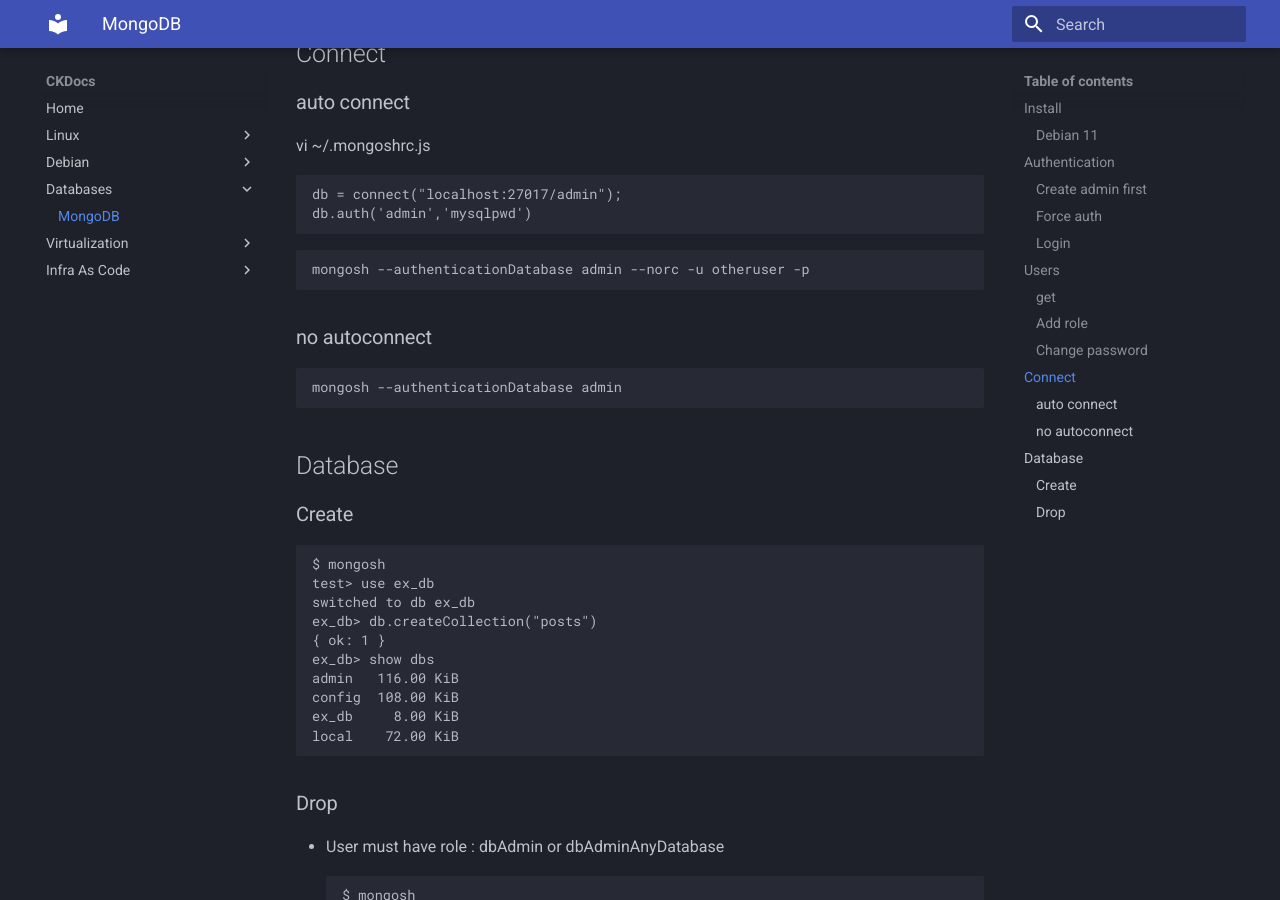
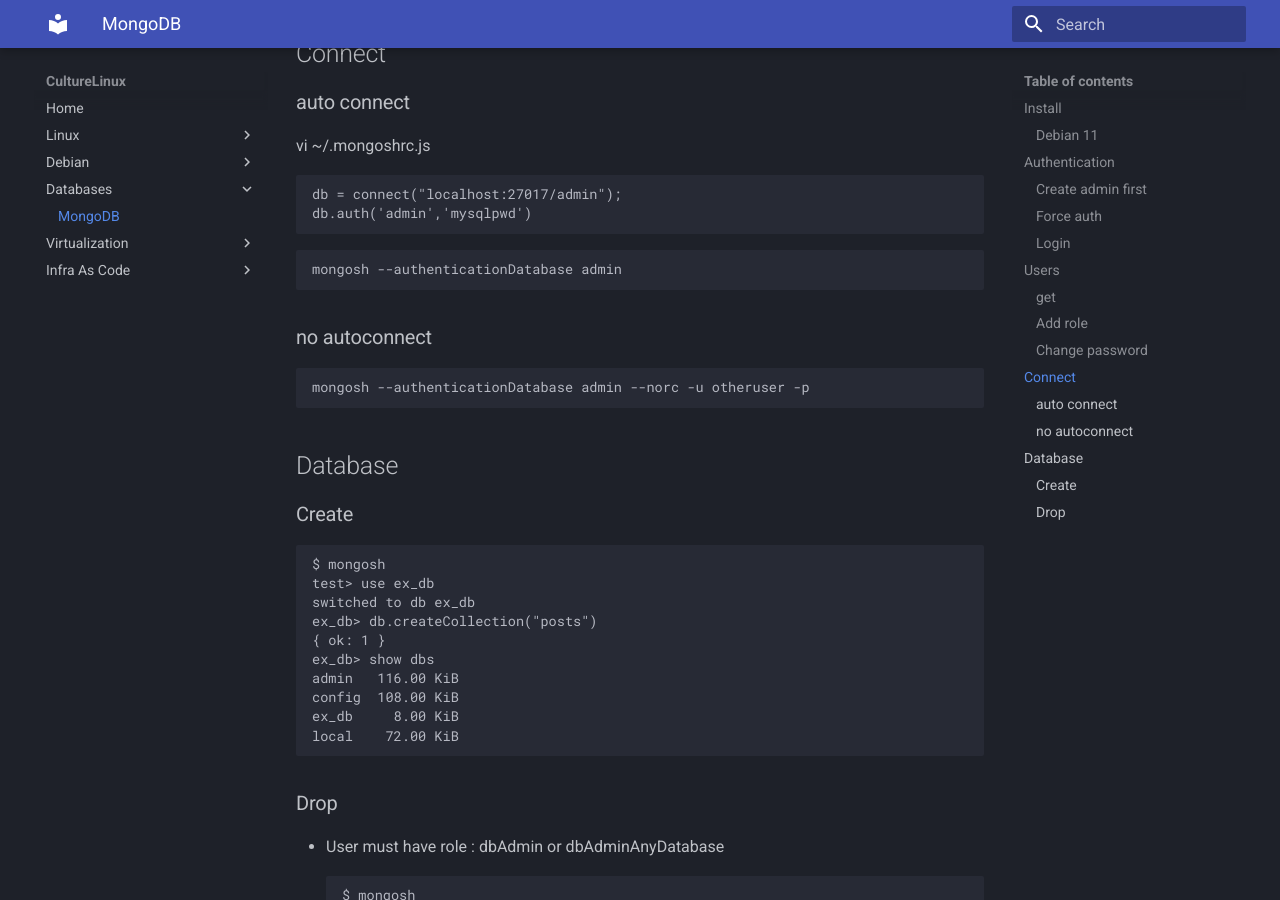
Before and after one commit to cyklodev/culturelinux, an MkDocs documentation site: the page built from docs/databases/mongodb.md, in a window 1280 px wide and 900 px high, scrolled down 2612 px. Built offline with MkDocs 1.6.1 and Material for MkDocs 9.7.7, drawn with Linux system fonts in a browser that asks for light colours.

Commit message:
fix title

````diff
--- a/docs/databases/mongodb.md
+++ b/docs/databases/mongodb.md
@@ -117,12 +117,12 @@
 ```
 
 ```
-mongosh --authenticationDatabase admin --norc -u otheruser -p
+mongosh --authenticationDatabase admin
 ```
 
 ### no autoconnect
 ```
-mongosh --authenticationDatabase admin
+mongosh --authenticationDatabase admin --norc -u otheruser -p
 ```
 
 
--- a/mkdocs.yml
+++ b/mkdocs.yml
@@ -1,5 +1,5 @@
-site_name: CKDocs
-site_url: https://ckd-ocs.kube.cyklodev.com
+site_name: CultureLinux
+site_url: https://cyklodev.github.io/culturelinux/
 
 theme:
   name: material
````
